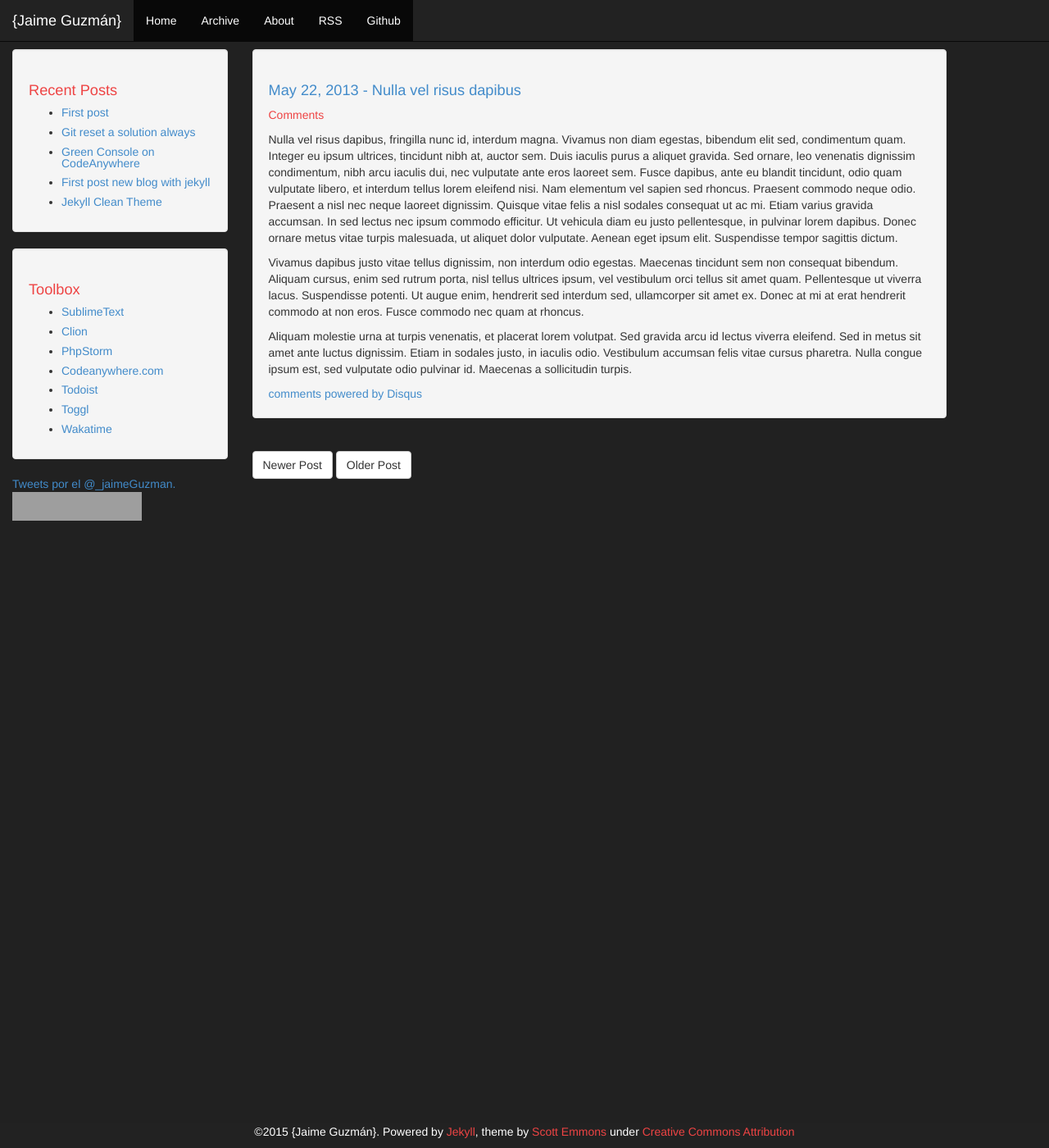
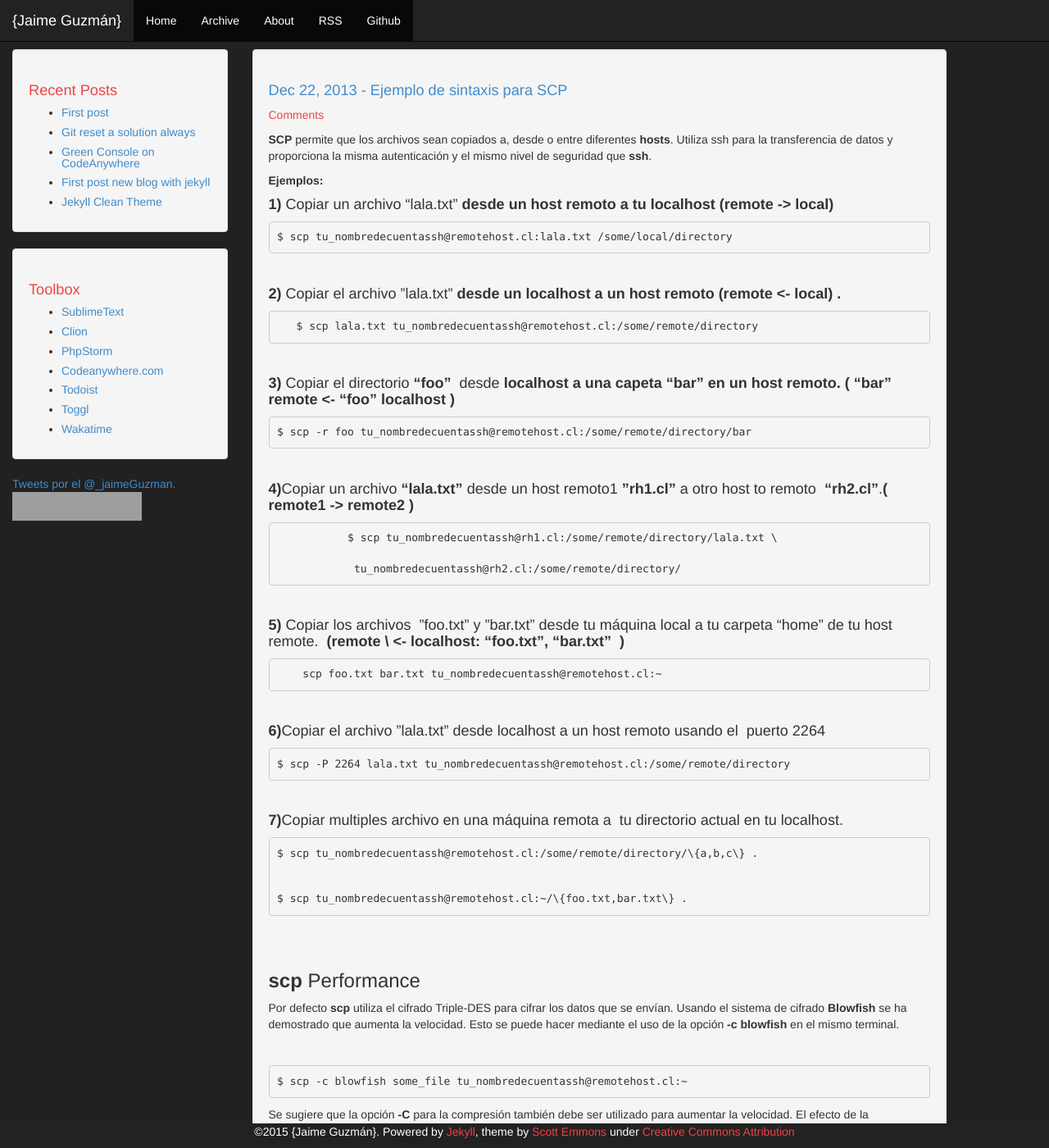
Before and after one commit to jaimeguzman/jaimeguzman.github.io, a Jekyll site: the page built from _posts/2013-05-22-Nulla-vel-risus-dapibus.md, in a window 1280 px wide and 1400 px high. Shown: the whole window at 82% size. Built offline with Jekyll 4.4.1, drawn with Linux system fonts in a browser that asks for light colours; Markdown is read by kramdown in place of the engine named in the settings; comment, search, counter and statistics services are not loaded; some of the changed text lies outside the part shown; grey boxes are pictures that could not be loaded.

Commit message:
Ejemplo de sintaxis para SCP

```diff
--- a/_posts/2013-05-22-Nulla-vel-risus-dapibus.md
+++ b/_posts/2013-05-22-Nulla-vel-risus-dapibus.md
@@ -1,12 +1,85 @@
 ---
 layout: post
-title: "Nulla vel risus dapibus"
-date: 2013-05-22 16:25:06 -0700
+title: Ejemplo de sintaxis para SCP
+date: "2013-12-22 16:25:06 -0700"
 comments: true
+published: true
 ---
 
-Nulla vel risus dapibus, fringilla nunc id, interdum magna. Vivamus non diam egestas, bibendum elit sed, condimentum quam. Integer eu ipsum ultrices, tincidunt nibh at, auctor sem. Duis iaculis purus a aliquet gravida. Sed ornare, leo venenatis dignissim condimentum, nibh arcu iaculis dui, nec vulputate ante eros laoreet sem. Fusce dapibus, ante eu blandit tincidunt, odio quam vulputate libero, et interdum tellus lorem eleifend nisi. Nam elementum vel sapien sed rhoncus. Praesent commodo neque odio. Praesent a nisl nec neque laoreet dignissim. Quisque vitae felis a nisl sodales consequat ut ac mi. Etiam varius gravida accumsan. In sed lectus nec ipsum commodo efficitur. Ut vehicula diam eu justo pellentesque, in pulvinar lorem dapibus. Donec ornare metus vitae turpis malesuada, ut aliquet dolor vulputate. Aenean eget ipsum elit. Suspendisse tempor sagittis dictum.
 
-Vivamus dapibus justo vitae tellus dignissim, non interdum odio egestas. Maecenas tincidunt sem non consequat bibendum. Aliquam cursus, enim sed rutrum porta, nisl tellus ultrices ipsum, vel vestibulum orci tellus sit amet quam. Pellentesque ut viverra lacus. Suspendisse potenti. Ut augue enim, hendrerit sed interdum sed, ullamcorper sit amet ex. Donec at mi at erat hendrerit commodo at non eros. Fusce commodo nec quam at rhoncus.
+**SCP** permite que los archivos sean copiados a, desde o entre
+diferentes **hosts**. Utiliza ssh para la transferencia de datos y
+proporciona la misma autenticación y el mismo nivel de seguridad que
+**ssh**.
 
-Aliquam molestie urna at turpis venenatis, et placerat lorem volutpat. Sed gravida arcu id lectus viverra eleifend. Sed in metus sit amet ante luctus dignissim. Etiam in sodales justo, in iaculis odio. Vestibulum accumsan felis vitae cursus pharetra. Nulla congue ipsum est, sed vulputate odio pulvinar id. Maecenas a sollicitudin turpis.
+**Ejemplos:**
+
+#### **1)** Copiar un archivo "lala.txt" **desde un host remoto a tu localhost (remote -\> local)**
+
+    $ scp tu_nombredecuentassh@remotehost.cl:lala.txt /some/local/directory
+
+####
+
+#### **2)** Copiar el archivo "lala.txt" **desde un localhost a un host remoto (remote \<- local) .**
+
+       $ scp lala.txt tu_nombredecuentassh@remotehost.cl:/some/remote/directory
+
+####
+
+#### **3) **Copiar el directorio **"foo"**  desde **localhost a una capeta "bar" en un host remoto. ( "bar" remote \<- "foo" localhost )**
+
+    $ scp -r foo tu_nombredecuentassh@remotehost.cl:/some/remote/directory/bar
+
+####
+
+#### **4)**Copiar un archivo **"lala.txt"** desde un host remoto1** "rh1.cl"** a otro host to remoto  **"rh2.cl"**.**( remote1 -\> remote2 )**
+
+               $ scp tu_nombredecuentassh@rh1.cl:/some/remote/directory/lala.txt \
+
+                tu_nombredecuentassh@rh2.cl:/some/remote/directory/
+
+####
+
+#### **5)** Copiar los archivos  "foo.txt" y "bar.txt" desde tu máquina local a tu carpeta "home" de tu host remote.  **(remote \ <- localhost: "foo.txt", "bar.txt"  )**
+
+
+        scp foo.txt bar.txt tu_nombredecuentassh@remotehost.cl:~
+
+####
+
+#### **6)**Copiar el archivo "lala.txt" desde localhost a un host remoto usando el  puerto 2264
+
+    $ scp -P 2264 lala.txt tu_nombredecuentassh@remotehost.cl:/some/remote/directory
+
+####
+
+#### **7)**Copiar multiples archivo en una máquina remota a  tu directorio actual en tu localhost.
+
+    $ scp tu_nombredecuentassh@remotehost.cl:/some/remote/directory/\{a,b,c\} .
+
+
+    $ scp tu_nombredecuentassh@remotehost.cl:~/\{foo.txt,bar.txt\} .
+
+###
+
+### **scp** Performance
+
+Por defecto **scp** utiliza el cifrado Triple-DES para cifrar los datos
+que se envían. Usando el sistema de cifrado **Blowfish** se ha
+demostrado que aumenta la velocidad. Esto se puede hacer mediante el uso
+de la opción **-c blowfish** en el mismo terminal.
+
+
+
+    $ scp -c blowfish some_file tu_nombredecuentassh@remotehost.cl:~
+
+Se sugiere que la opción **-C** para la compresión también debe ser
+utilizado para aumentar la velocidad. El efecto de la compresión, sin
+embargo, aumentará significativamente la velocidad sólo si su conexión
+es muy lenta. De lo contrario, sólo puede ser la adición de una carga
+adicional en la CPU. Un ejemplo de la utilización de blowfish y
+compresión:
+
+    $ scp -c blowfish -C local_file tu_nombredecuentassh@remotehost.cl:~
+
+### **Fuente: [http://www.hypexr.org/linux\_scp\_help.php](http://www.hypexr.org/linux_scp_help.php)**
```
